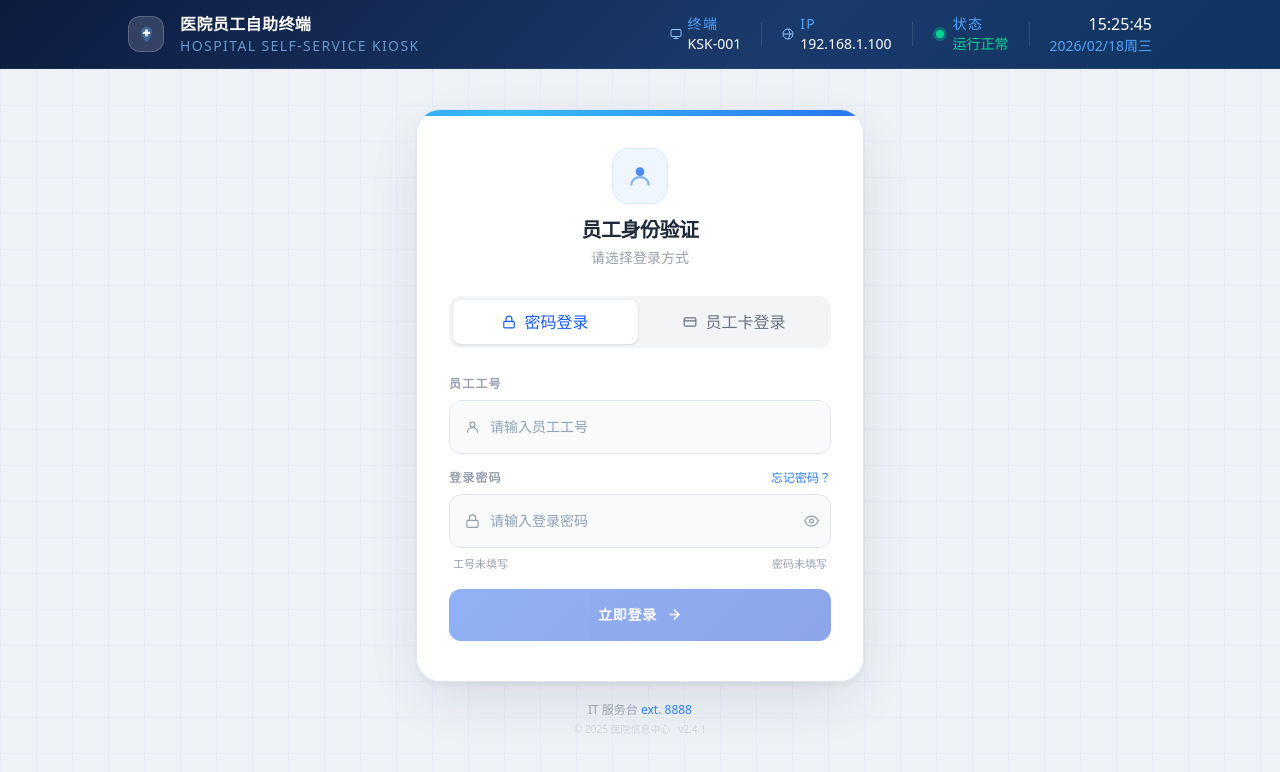
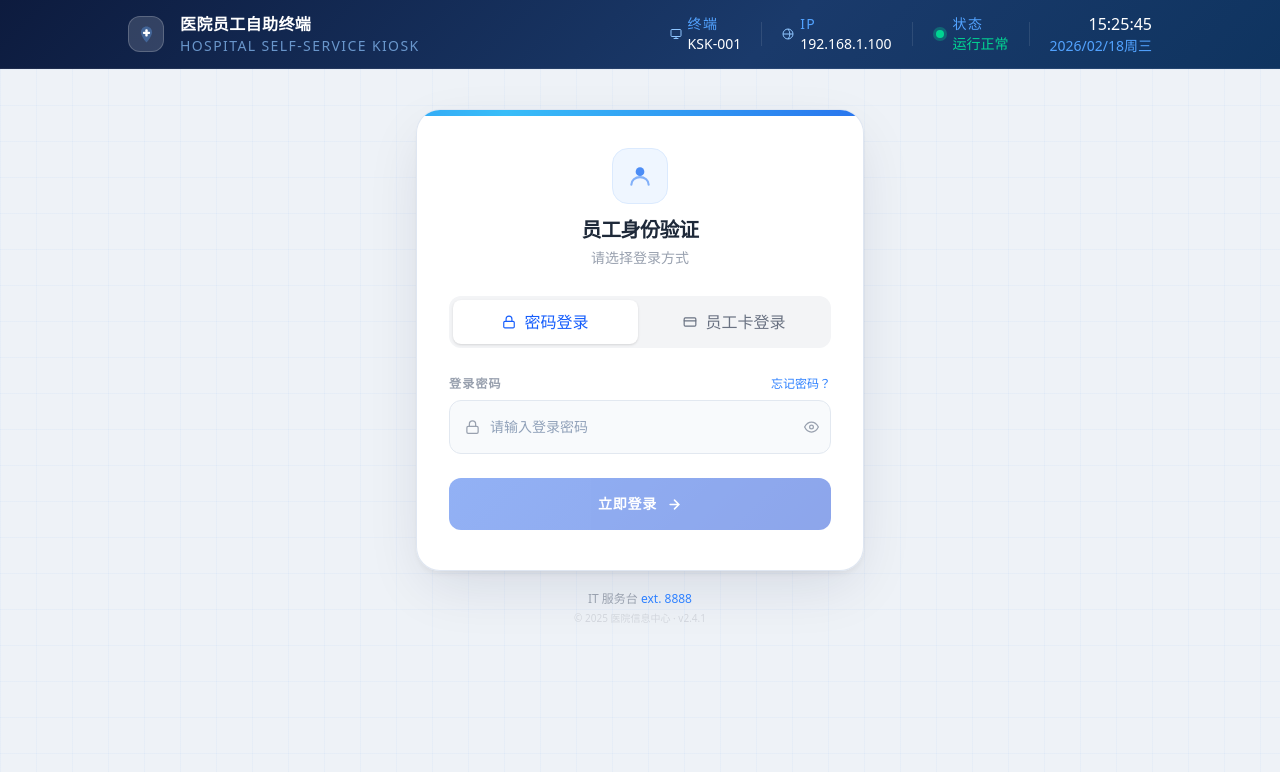
Before and after one commit to zhaohui90-lee/admin-panel, a Vue app: page /#/login in a window 1280 px wide. Shown: the top 772 px of the page. Built offline with nearby package versions, Linux system fonts and the light colour scheme.

Commit message:
fix: login type

```diff
--- a/src/modules/login/LoginPage.vue
+++ b/src/modules/login/LoginPage.vue
@@ -29,20 +29,13 @@ const tabs = [
 ]
 
 // ── Virtual Keyboard ──
-type LoginField = 'staffId' | 'password' | 'cardNumber'
+type LoginField = 'password' | 'cardNumber'
 const kb = useVirtualKeyboard<LoginField>({
-  staffId: { type: 'text', label: '员工工号' },
   password: { type: 'password', label: '登录密码' },
   cardNumber: { type: 'text', label: '卡号' },
 })
 
 // ── Form (proxied to keyboard values) ──
-const staffId = computed({
-  get: () => kb.values.value.staffId,
-  set: (v: string) => {
-    kb.values.value.staffId = v
-  },
-})
 const password = computed({
   get: () => kb.values.value.password,
   set: (v: string) => {
@@ -55,7 +48,7 @@ const error = ref('')
 const shakeError = ref(false)
 const showSuccess = ref(false)
 
-const canLogin = computed(() => staffId.value.trim() !== '' && password.value !== '')
+const canLogin = computed(() => password.value !== '')
 
 function triggerShake() {
   shakeError.value = false
@@ -101,11 +94,7 @@ function switchTab(tab: LoginTab) {
 }
 
 function onKeyboardConfirm() {
-  if (kb.activeField.value === 'staffId') {
-    // Staff ID confirmed → jump to password
-    kb.openKeyboard('password')
-  } else if (kb.activeField.value === 'password') {
-    // Password confirmed → trigger login
+  if (kb.activeField.value === 'password') {
     kb.closeKeyboard()
     handleLogin()
   } else if (kb.activeField.value === 'cardNumber') {
@@ -126,7 +115,6 @@ function simulateCard() {
     cardStatus.value = isSuccess ? 'success' : 'error'
 
     if (isSuccess) {
-      staffId.value = 'EMP20240108'
       showSuccess.value = true
       // Simulate bridge login
       bridge.auth.login('card-auth').then((result) => {
@@ -166,7 +154,6 @@ function resetIdleTimer() {
 
 function dismissTimeout() {
   showTimeout.value = false
-  staffId.value = ''
   password.value = ''
   error.value = ''
   resetIdleTimer()
@@ -185,7 +172,7 @@ onUnmounted(() => {
 })
 
 // Expose for tests
-defineExpose({ staffId, password, error, showSuccess, activeTab, cardStatus, showTimeout, kb })
+defineExpose({ password, error, showSuccess, activeTab, cardStatus, showTimeout, kb })
 </script>
 
 <template>
@@ -270,60 +257,6 @@ defineExpose({ staffId, password, error, showSuccess, activeTab, cardStatus, sho
 
             <!-- ══════════════ Password Login ══════════════ -->
             <div v-if="activeTab === 'password'" data-testid="mode-password">
-              <!-- Staff ID -->
-              <div class="mb-4">
-                <label
-                  class="block text-xs font-bold text-gray-400 uppercase tracking-widest mb-2"
-                  >员工工号</label
-                >
-                <div class="relative">
-                  <div
-                    class="absolute left-4 top-1/2 -translate-y-1/2 text-gray-400 pointer-events-none"
-                  >
-                    <svg
-                      width="15"
-                      height="15"
-                      viewBox="0 0 24 24"
-                      fill="none"
-                      stroke="currentColor"
-                      stroke-width="2"
-                      stroke-linecap="round"
-                    >
-                      <circle cx="12" cy="8" r="4" />
-                      <path d="M4 20c0-4 3.58-7 8-7s8 3 8 7" />
-                    </svg>
-                  </div>
-                  <div
-                    data-testid="input-staff-id"
-                    class="kiosk-input w-full pl-10 pr-10 py-4 rounded-xl text-xs md:text-sm font-medium cursor-pointer select-none min-h-13 flex items-center"
-                    :class="kb.activeField.value === 'staffId' ? 'kiosk-input-focus' : ''"
-                    @click="kb.openKeyboard('staffId')"
-                  >
-                    <span v-if="staffId" class="text-gray-800">{{ staffId }}</span>
-                    <span v-else class="text-slate-400">请输入员工工号</span>
-                  </div>
-                  <button
-                    v-if="staffId"
-                    data-testid="clear-staff-id"
-                    class="absolute right-3 top-1/2 -translate-y-1/2 w-6 h-6 rounded-full bg-gray-200 flex items-center justify-center hover:bg-gray-300 transition-colors"
-                    @click="staffId = ''"
-                  >
-                    <svg
-                      width="10"
-                      height="10"
-                      viewBox="0 0 24 24"
-                      fill="none"
-                      stroke="currentColor"
-                      stroke-width="3"
-                      stroke-linecap="round"
-                    >
-                      <line x1="18" y1="6" x2="6" y2="18" />
-                      <line x1="6" y1="6" x2="18" y2="18" />
-                    </svg>
-                  </button>
-                </div>
-              </div>
-
               <!-- Password -->
               <div class="mb-6">
                 <div class="flex justify-between items-center mb-2">
@@ -398,16 +331,6 @@ defineExpose({ staffId, password, error, showSuccess, activeTab, cardStatus, sho
                     </svg>
                   </button>
                 </div>
-              </div>
-
-              <!-- Status hints -->
-              <div class="flex justify-between mb-4 -mt-4 px-1">
-                <span class="text-[11px] text-gray-400">
-                  {{ staffId ? '工号已填写' : '工号未填写' }}
-                </span>
-                <span class="text-[11px] text-gray-400">
-                  {{ password ? `已输入 ${password.length} 位` : '密码未填写' }}
-                </span>
               </div>
 
               <!-- Error -->
@@ -654,9 +577,7 @@ defineExpose({ staffId, password, error, showSuccess, activeTab, cardStatus, sho
             </svg>
           </div>
           <h2 class="text-xl font-bold text-gray-800 mb-1.5">登录成功</h2>
-          <p class="text-gray-500 text-sm mb-1">
-            欢迎，<span class="text-blue-600 font-bold">{{ staffId || 'Employee' }}</span>
-          </p>
+          <p class="text-gray-500 text-sm mb-1">验证通过，欢迎回来</p>
           <p class="text-gray-400 text-xs mb-5">正在跳转至工作台...</p>
           <div class="h-1 bg-gray-100 rounded-full overflow-hidden">
             <div class="h-full bg-green-400 rounded-full login-load-bar"></div>
```
